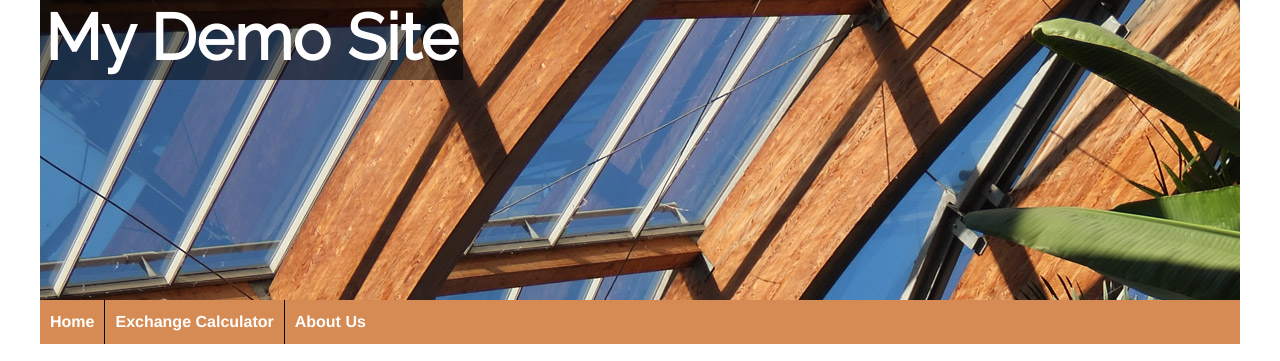
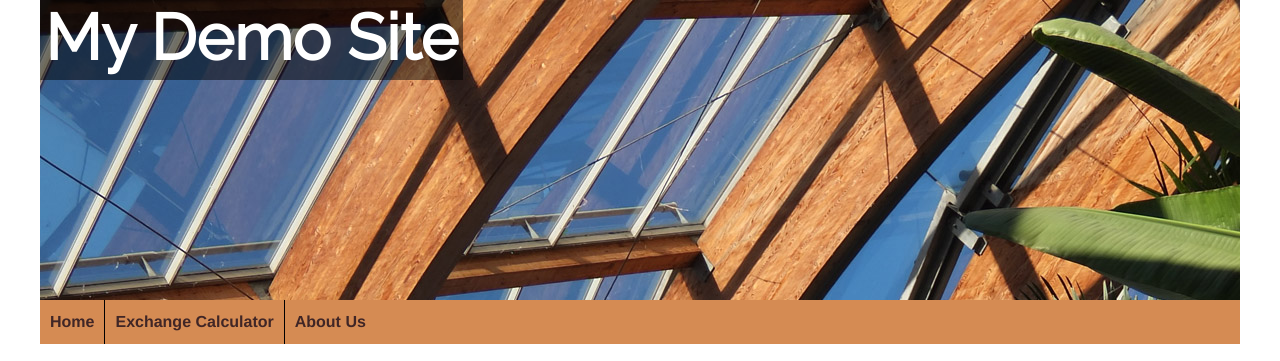
Before and after one commit to wildflower2/javascript-intro-lab, a plain HTML site: page index.html in a window 1280 px wide. Shown: the top 361 px of the page. Drawn offline with Linux system fonts and the light colour scheme.

Commit message:
Set up 2022

```diff
--- a/css/mobile.css
+++ b/css/mobile.css
@@ -49,7 +49,7 @@ nav ul li a {
   width: 100%;
   font-weight: bold;
   text-decoration: none;
-  color: #fff;
+  color: #402626;
   padding: 8px 0;
 }
 .currentPage {
--- a/index.html
+++ b/index.html
@@ -1,5 +1,5 @@
 <!DOCTYPE HTML>
-<html>
+<html lang="en">
 <head>
 <meta charset="UTF-8">
 <meta name="viewport" content="width=device-width, initial-scale=1.0">
```
Also changed, not shown: aboutUs.html (+1 -1 lines), exchangeRate.html (+1 -1 lines).
